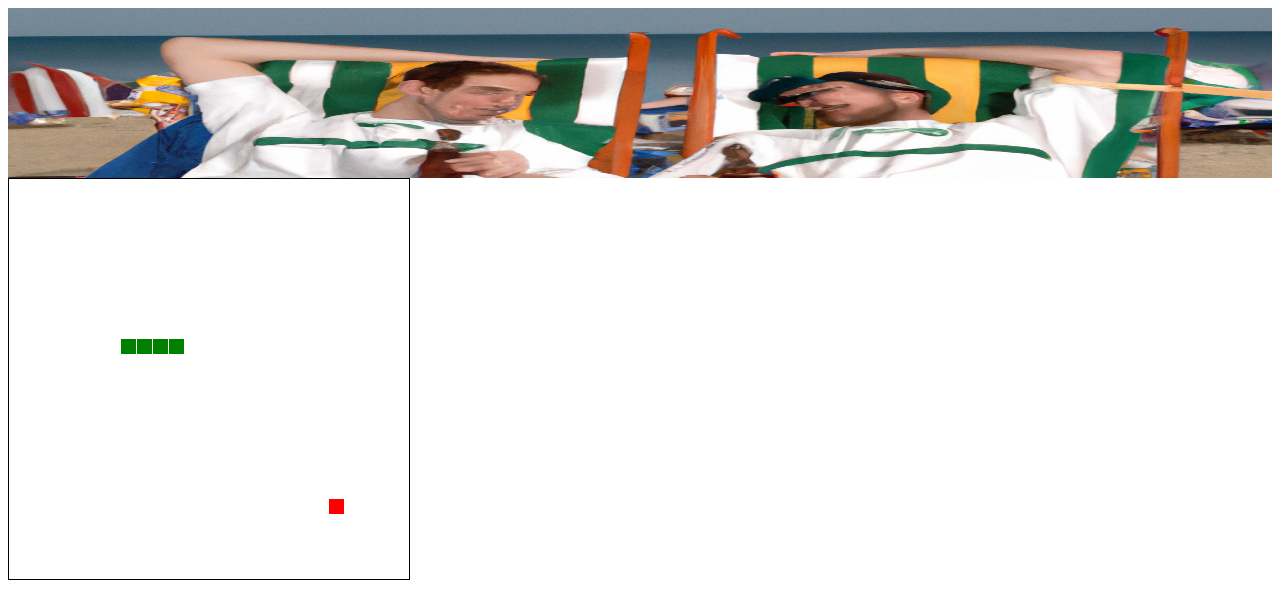
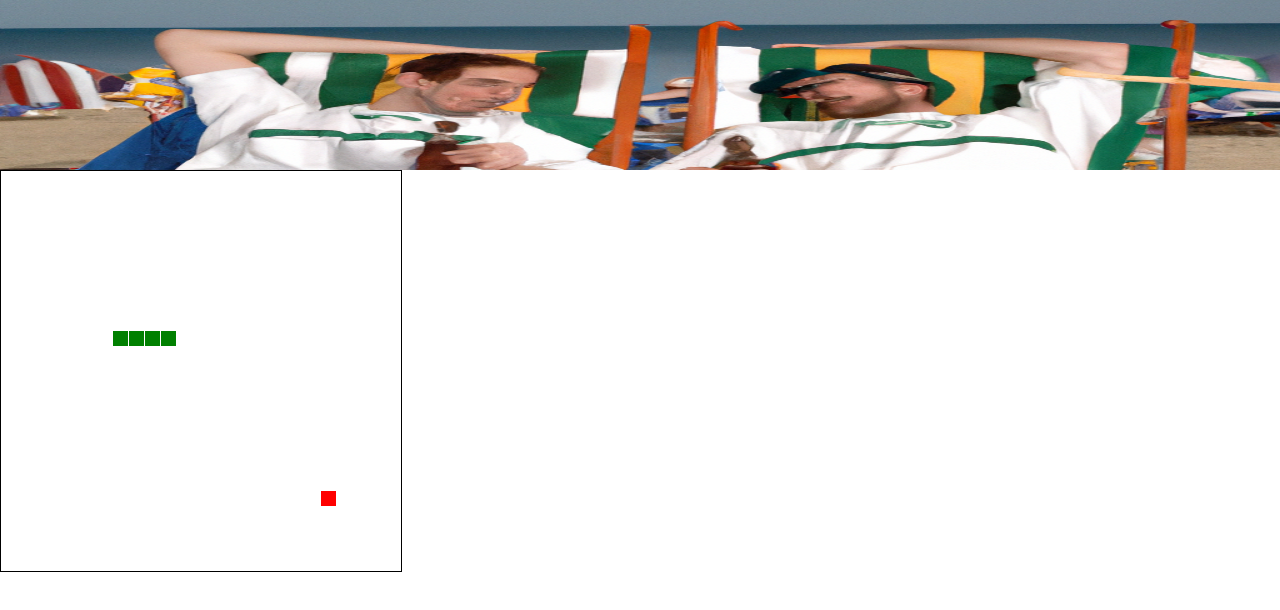
Before and after one commit to Bradhand/BradPowerIndex.github.io, a plain HTML site: page brad.html in a window 1280 px wide. Drawn offline with Linux system fonts and the light colour scheme.

Commit message:
Update brad.html

```diff
--- a/brad.html
+++ b/brad.html
@@ -14,7 +14,7 @@
 
 
 	 html, body {
-			position: Center;
+			margin: 0 auto;
 			z-index: 1; /* Set a higher z-index to position the timeline over the image */
 		}
 
```
